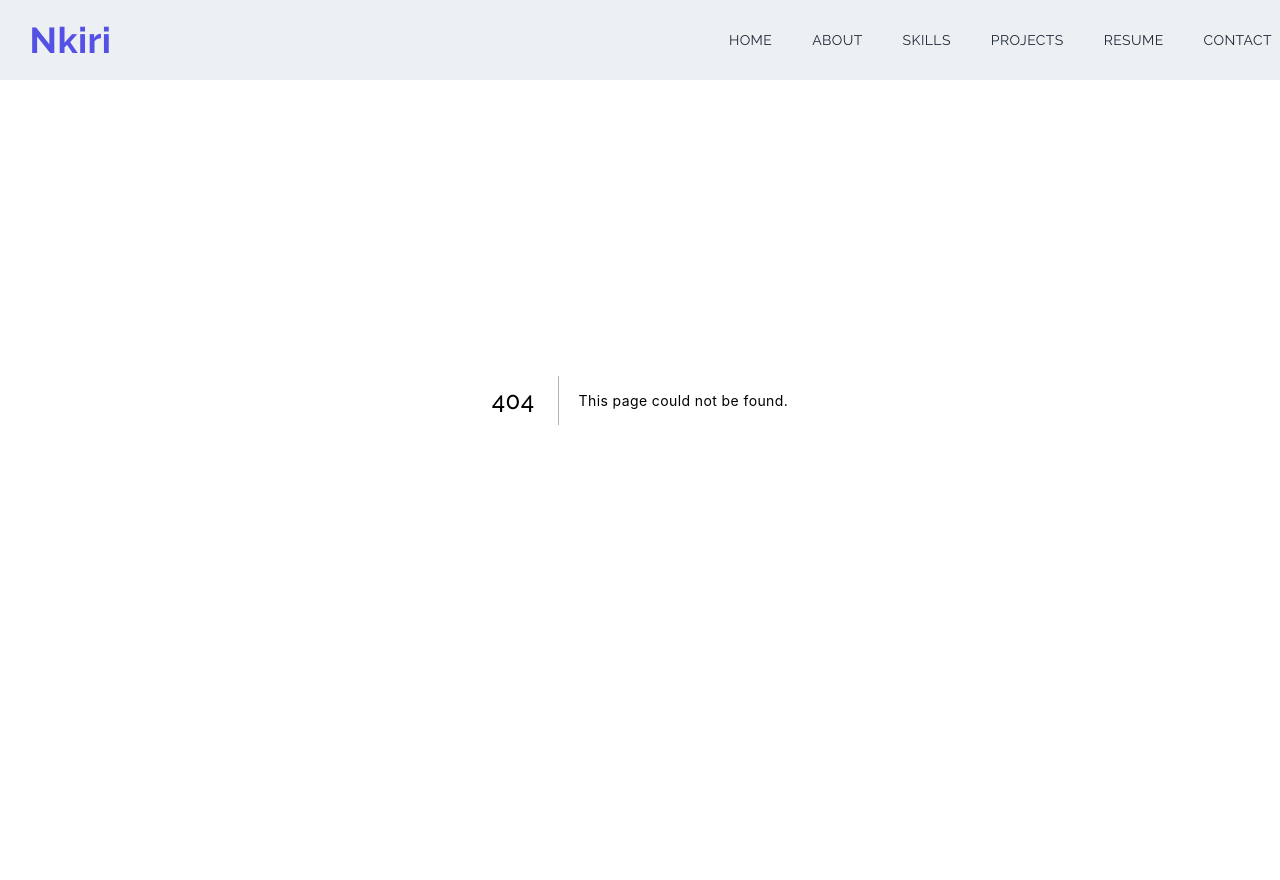
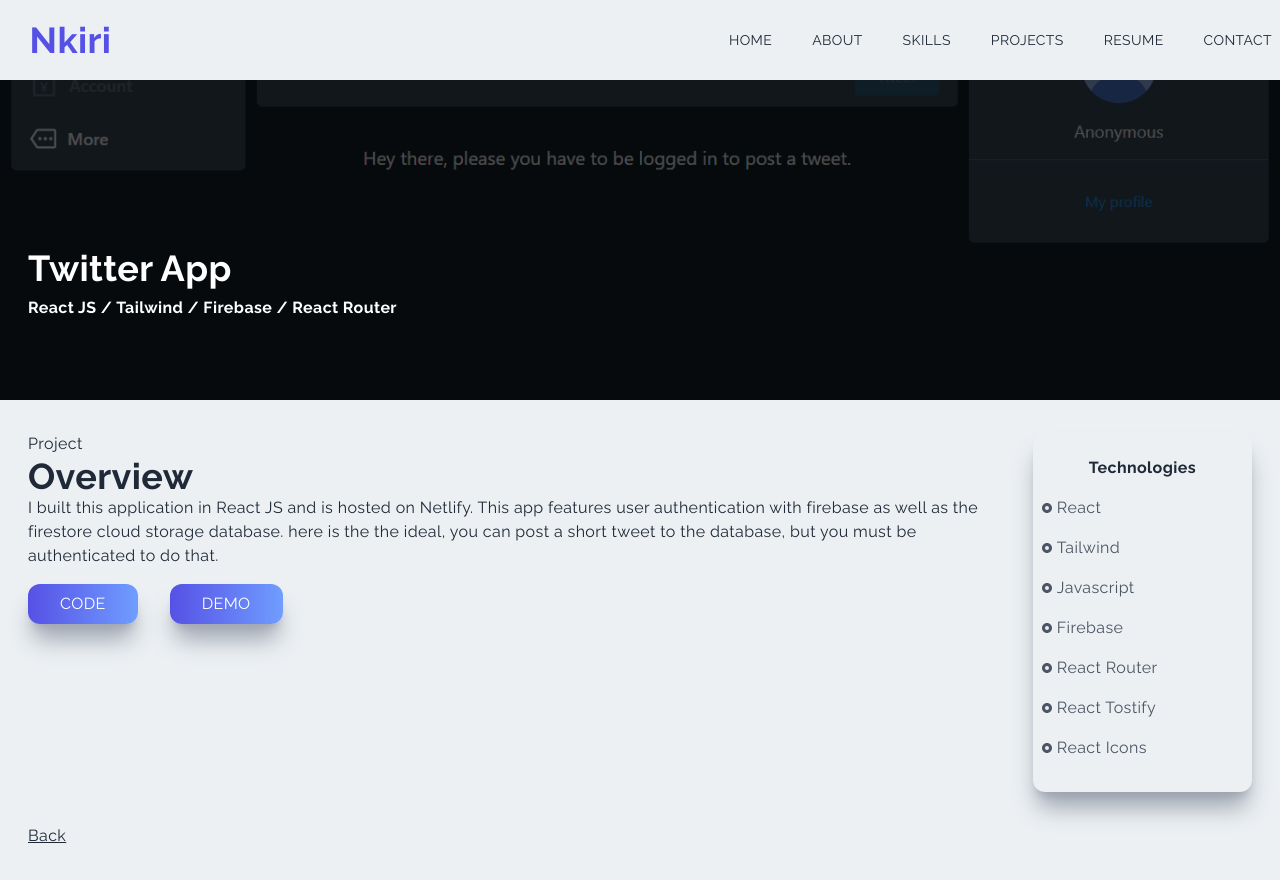
Before and after one commit to Nkiriobasi/personalPortfolio, a Next.js app: page /twitter in a window 1280 px wide. Before the commit this address had no page. Before the commit the page ends 800 px from the top, so only its background shows below. Built offline with nearby package versions, Linux system fonts and the light colour scheme.

Commit message:
added a new project

```diff
--- a/components/Projects.jsx
+++ b/components/Projects.jsx
@@ -1,5 +1,5 @@
 import React from 'react';
-import propertyImg from '../public/assets/projects/property.jpg';
+import twitterImg from '../public/assets/projects/twitter.png';
 import baadayeImg from '../public/assets/projects/baadaye.png';
 import paystackImg from '../public/assets/projects/paystack.png';
 import flutterwaveImg from '../public/assets/projects/flutterwave.png';
@@ -37,6 +37,12 @@
 
           />
           <ProjectItem
+            title='Twitter Clone'
+            backgroundImg={twitterImg}
+            projectUrl='/twitter'
+            tech='React JS'
+          />
+          <ProjectItem
             title='Flutterwave UI Clone'
             backgroundImg={flutterwaveImg}
             projectUrl='/flutterwave'
@@ -50,12 +56,6 @@
             tech='React JS'
 
           />
-          {/* <ProjectItem
-            title='Property Finder'
-            backgroundImg={propertyImg}
-            projectUrl='/property'
-            tech='React JS'
-          /> */}
         </div>
       </div>
     </div>
--- /dev/null
+++ b/pages/twitter.jsx
@@ -0,0 +1,86 @@
+import Image from 'next/image';
+import React from 'react';
+import twitterImg from '../public/assets/projects/twitter.png';
+import { RiRadioButtonFill } from 'react-icons/ri';
+import Link from 'next/link';
+
+const twitter = () => {
+  return (
+    <div className='w-full overflow-x-hidden'>
+      <div className='w-screen h-[50vh] relative'>
+        <div className='absolute top-0 left-0 w-full h-[50vh] bg-black/70 z-10' />
+        <Image
+          className='absolute z-1'
+          layout='fill'
+          objectFit='cover'
+          src={twitterImg}
+          alt='/'
+        />
+        <div className='absolute top-[70%] max-w-[1240px] w-full left-[50%] right-[50%] translate-x-[-50%] translate-y-[-50%] text-white z-10 p-2'>
+          <h2 className='py-2'>Twitter App</h2>
+          <h3>React JS / Tailwind / Firebase / React Router</h3>
+        </div>
+      </div>
+
+      <div className='max-w-[1240px] mx-auto p-2 grid md:grid-cols-5 gap-8 py-8'>
+        <div className='col-span-4'>
+          <p>Project</p>
+          <h2>Overview</h2>
+          <p>
+            I built this application in React JS and is hosted on Netlify.
+            This app features user authentication with firebase as well as the
+            firestore cloud storage database. here is the the ideal, you can post
+            a short tweet to the database, but you must be authenticated to do that.
+          </p>
+          <a
+            href='https://github.com/Nkiriobasi/twitter_clone'
+            target='_blank'
+            rel='noreferrer'
+          >
+            <button className='px-8 py-2 mt-4 mr-8'>Code</button>
+          </a>
+          <a
+            href='https://netflix-clone-nk.netlify.app/'
+            target='_blank'
+            rel='noreferrer'
+          >
+            <button className='px-8 py-2 mt-4'>Demo</button>
+          </a>
+        </div>
+        <div className='col-span-4 md:col-span-1 shadow-xl shadow-gray-400 rounded-xl py-4'>
+          <div className='p-2'>
+            <p className='text-center font-bold pb-2'>Technologies</p>
+            <div className='grid grid-cols-3 md:grid-cols-1'>
+              <p className='text-gray-600 py-2 flex items-center'>
+                <RiRadioButtonFill className='pr-1' /> React
+              </p>
+              <p className='text-gray-600 py-2 flex items-center'>
+                <RiRadioButtonFill className='pr-1' /> Tailwind
+              </p>
+              <p className='text-gray-600 py-2 flex items-center'>
+                <RiRadioButtonFill className='pr-1' /> Javascript
+              </p>
+              <p className='text-gray-600 py-2 flex items-center'>
+                <RiRadioButtonFill className='pr-1' /> Firebase
+              </p>
+              <p className='text-gray-600 py-2 flex items-center'>
+                <RiRadioButtonFill className='pr-1' /> React Router
+              </p>
+              <p className='text-gray-600 py-2 flex items-center'>
+                <RiRadioButtonFill className='pr-1' /> React Tostify
+              </p>
+              <p className='text-gray-600 py-2 flex items-center'>
+                <RiRadioButtonFill className='pr-1' /> React Icons
+              </p>
+            </div>
+          </div>
+        </div>
+        <Link href='/#projects'>
+          <p className='underline cursor-pointer'>Back</p>
+        </Link>
+      </div>
+    </div>
+  );
+};
+
+export default twitter;
```
Also changed, not shown: public/assets/projects/twitter.png (added), 1 other file (tests, documents, lock files or other folders).
